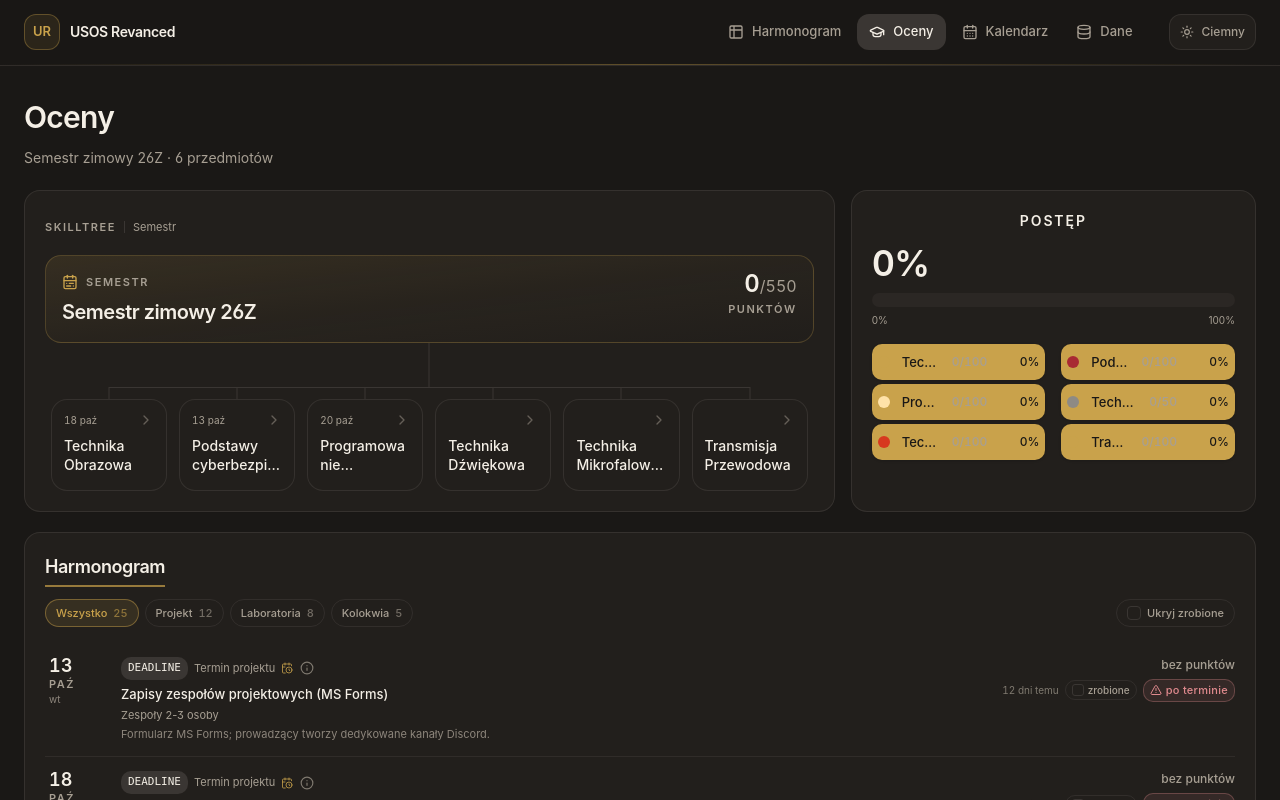
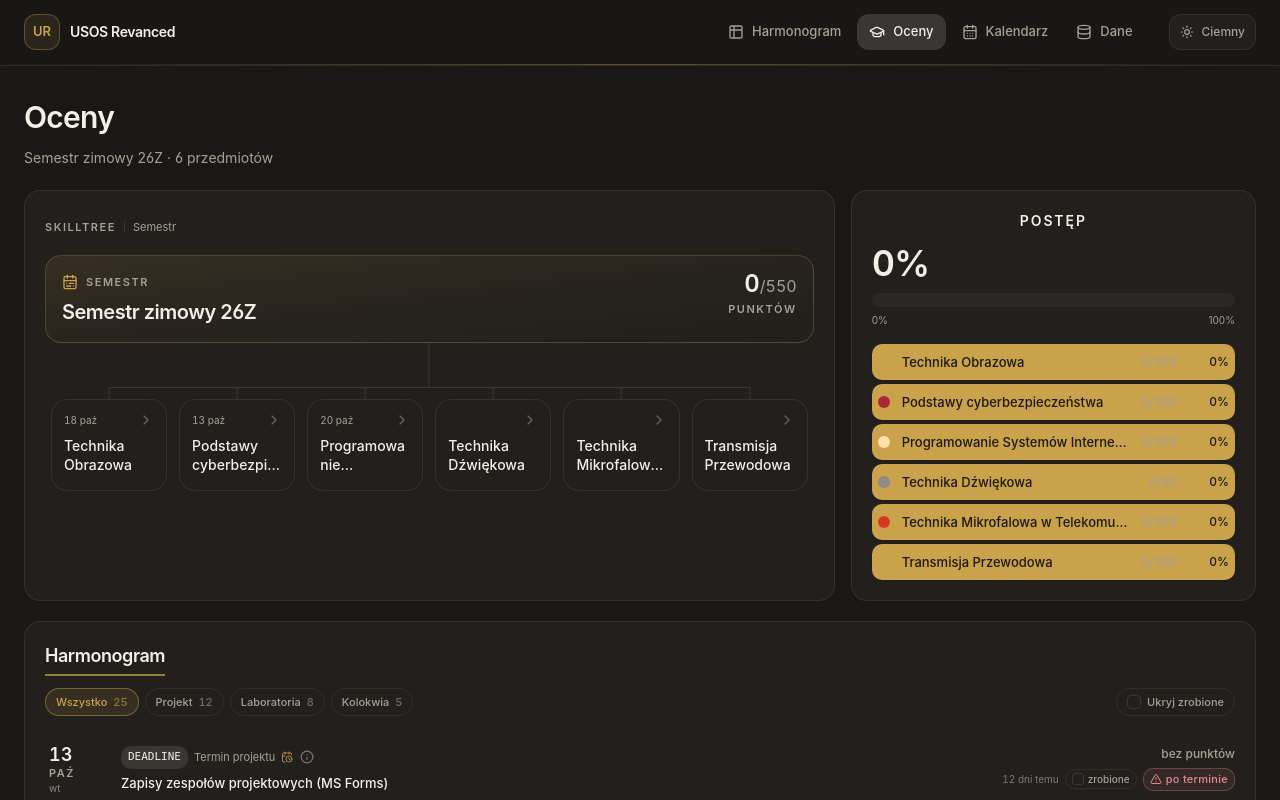
Before and after one commit to Viiico/UsosRevanced, a Nuxt app: page /oceny in a window 1280 px wide. Shown: the top 800 px of the page. Built offline with nearby package versions, Linux system fonts and the light colour scheme.

Commit message:
fix(oceny): czytelne nazwy przedmiotów w sekcji Postęp
Lista segmentów przechodzi na dwie kolumny dopiero w szerokiej karcie
(container query) - obok skilltree karta ma ~1/3 strony. Na telefonie
mniejszy odstęp pod hubem skilltree, gdzie nie ma linii drzewa.

```diff
--- a/app/components/oceny/ProgressBreakdown.vue
+++ b/app/components/oceny/ProgressBreakdown.vue
@@ -32,7 +32,7 @@ const scaleRows = computed(() => {
       </div>
     </CardHeader>
 
-    <CardContent class="flex flex-1 flex-col gap-4">
+    <CardContent class="@container flex flex-1 flex-col gap-4">
       <template v-if="segments.length">
         <div class="relative">
           <div class="relative h-3.5 w-full overflow-hidden rounded-full bg-muted">
@@ -55,9 +55,10 @@ const scaleRows = computed(() => {
           </div>
         </div>
 
+        <!-- Dwie kolumny dopiero w szerokiej karcie - obok skilltree karta ma ~1/3 strony i nazwy by znikały. -->
         <ul
-          class="grid gap-x-4 gap-y-1"
-          :class="segments.length > 2 ? 'grid-cols-2' : 'grid-cols-1'"
+          class="grid grid-cols-1 gap-x-4 gap-y-1"
+          :class="segments.length > 2 ? '@[26rem]:grid-cols-2' : undefined"
         >
           <li v-for="seg in segments" :key="seg.id">
             <component
--- a/app/components/oceny/SkillTree.vue
+++ b/app/components/oceny/SkillTree.vue
@@ -76,7 +76,7 @@ const railInset = computed(() => `${50 / Math.max(children.value.length, 1)}%`)
         </div>
       </div>
 
-      <div v-if="children.length" class="relative mt-5 flex flex-col pt-6 lg:h-32">
+      <div v-if="children.length" class="relative mt-3 flex flex-col sm:mt-5 sm:pt-6 lg:h-32">
         <!-- Pień startuje już pod kartą hubu (-top-5 zasypuje margines), inaczej wisiałby w powietrzu. -->
         <div
           class="absolute -top-5 left-1/2 hidden h-11 w-px -translate-x-1/2 bg-border sm:block"
```
